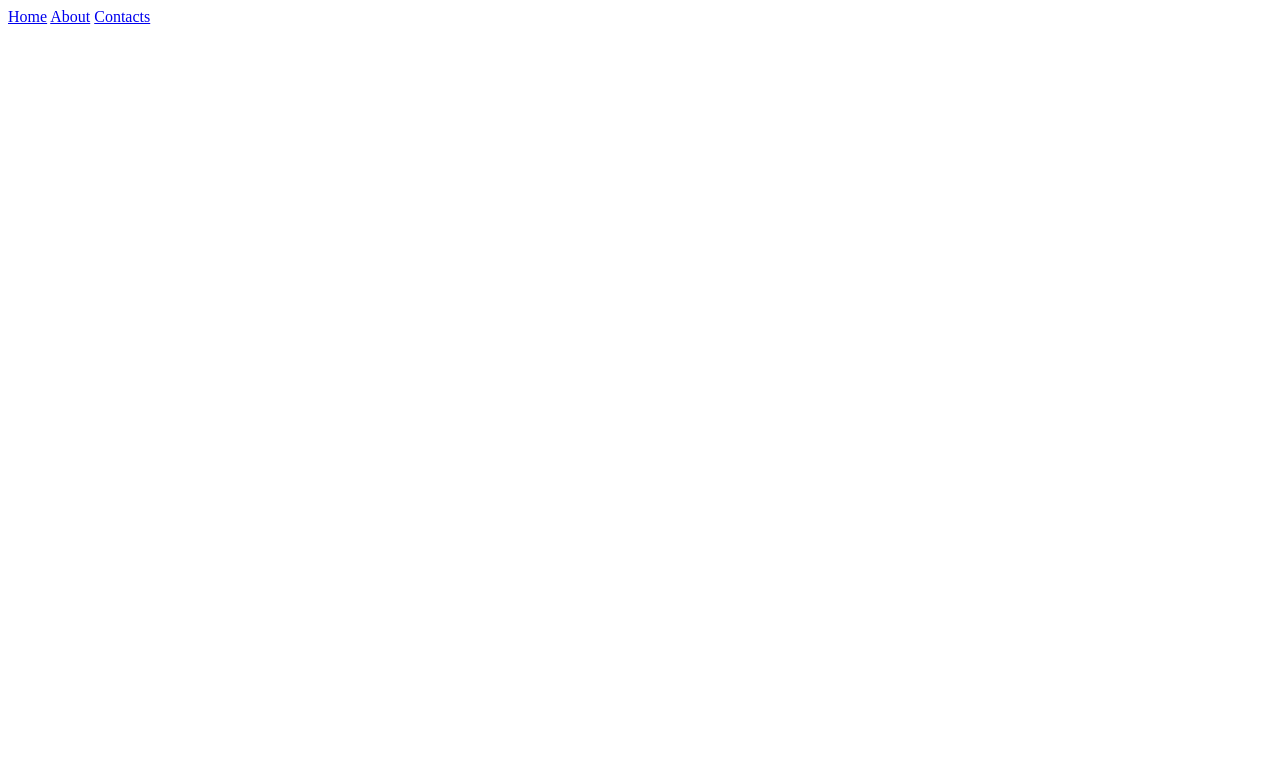
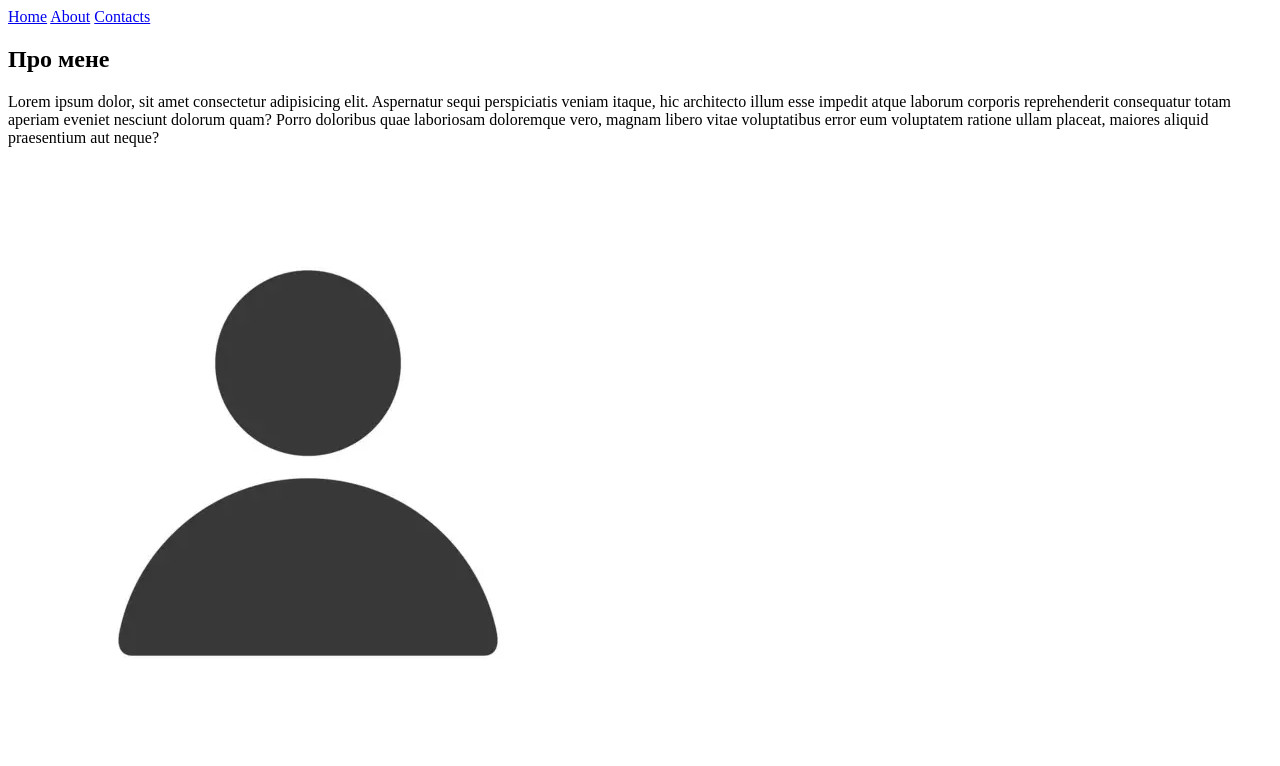
Before and after one commit to Almazik2013/hw12, a plain HTML site: page index.html in a window 1280 px wide. Drawn offline with Linux system fonts and the light colour scheme.

Commit message:
add section about

```diff
--- a/index.html
+++ b/index.html
@@ -13,5 +13,12 @@
             <a href="#">Contacts</a>
         </nav>
     </header>
+    <main>
+        <section>
+            <h2>Про мене</h2>
+            <p>Lorem ipsum dolor, sit amet consectetur adipisicing elit. Aspernatur sequi perspiciatis veniam itaque, hic architecto illum esse impedit atque laborum corporis reprehenderit consequatur totam aperiam eveniet nesciunt dolorum quam? Porro doloribus quae laboriosam doloremque vero, magnam libero vitae voluptatibus error eum voluptatem ratione ullam placeat, maiores aliquid praesentium aut neque?</p>
+            <img src="./img/depositphotos_728071110-stock-illustration-user-person-silhouette-icon-isolated.jpg" alt="photo">
+        </section>
+    </main>
 </body>
 </html>
```
Also changed, not shown: img/depositphotos_728071110-stock-illustration-user-person-silhouette-icon-isolated.jpg (added).
